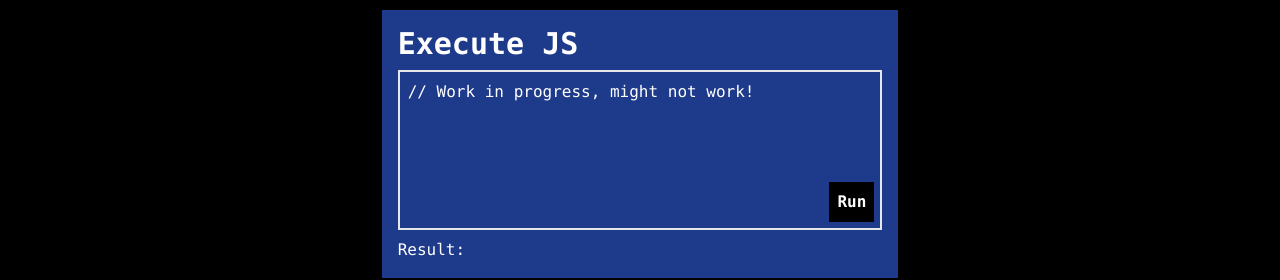
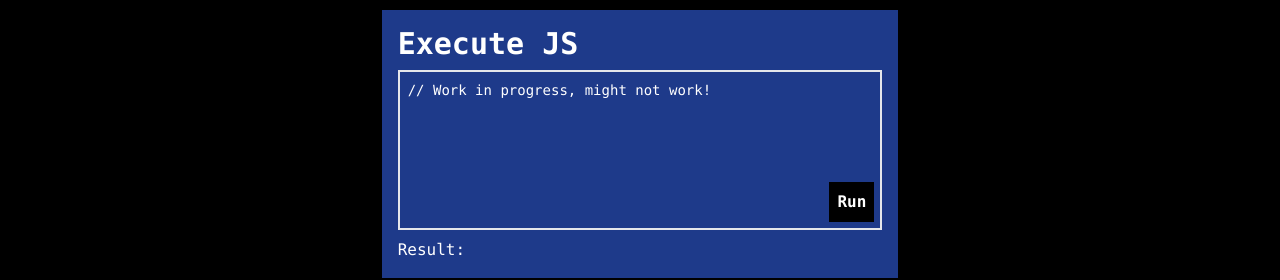
Before and after one commit to prabhatexit0/portexit0, a Next.js app: page /home in a window 1280 px wide. Shown: the part 262-542 px from the top of the page. Built offline with nearby package versions, Linux system fonts and the light colour scheme.

Commit message:
small editor text

```diff
--- a/components/games/Executor.jsx
+++ b/components/games/Executor.jsx
@@ -28,7 +28,7 @@ export default function Executor() {
   return <div className="font-mono flex flex-col gap-2 executor">
     <h1 className="font-bold text-3xl">Execute JS</h1>
     <div className="relative">
-      <pre ref={preRef} className="h-40 w-full border-2 focus:outline-none p-2 select-text overflow-auto editable" spellCheck="false" contentEditable>{"// Work in progress, might not work!"}</pre>
+      <pre ref={preRef} className="h-40 w-full border-2 text-sm focus:outline-none p-2 select-text overflow-auto editable" spellCheck="false" contentEditable>{"// Work in progress, might not work!"}</pre>
       <button onClick={handleFileCreation} className="p-2 font-bold w-max bg-black absolute bottom-0 right-0 m-2">Run</button>
     </div>
     <div className="max-h-28 overflow-auto">Result: {!isLoading ? <pre>{result}</pre> : "Loading..."} </div>
```
